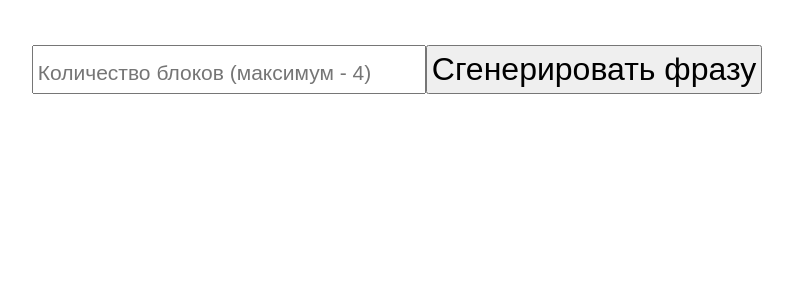
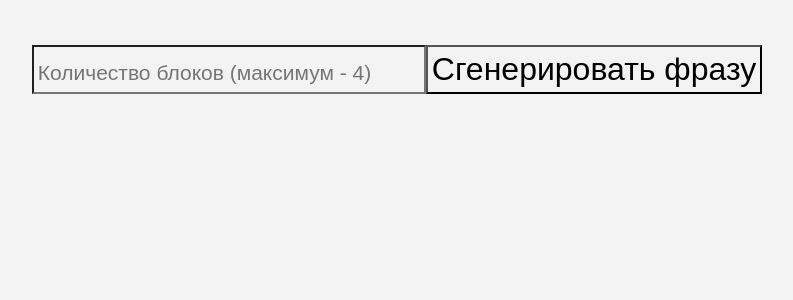
Before and after one commit to spleekz/phraze, a React (Create React App) app: page / in a window 1280 px wide. Shown: the top 300 px of the page, without its empty margins (243-1036 px from the left). Built offline with nearby package versions, Linux system fonts and the light colour scheme.

Commit message:
add app container and update global styles

```diff
--- a/src/App.tsx
+++ b/src/App.tsx
@@ -1,5 +1,5 @@
 import React, { FC } from 'react'
-import { createGlobalStyle } from 'styled-components'
+import styled, { createGlobalStyle } from 'styled-components'
 import { SearchForm } from './components/SearchForm'
 import { useStore } from './stores/RootStore/RootStoreContext'
 import { Phrases } from './components/Phrases'
@@ -9,20 +9,33 @@ const GlobalStyles = createGlobalStyle`
   * {
     margin:0;
     padding:0;
+    box-sizing:border-box;
+    background-color: #f3f3f3;
     font-family: 'Alegreya Sans SC', sans-serif;
   }
   body {
     padding:45px;
   }
+  input,button {
+    outline: none;
+  }
+`
+const AppContainer = styled.div`
+  display: flex;
+  flex-direction: column;
+  align-items: center;
 `
 
 export const App: FC = observer((): JSX.Element => {
   const { PhrasesStore } = useStore()
+
   return (
     <>
       <GlobalStyles />
-      <SearchForm />
-      {PhrasesStore.customPhrase.length !== 0 && <Phrases />}
+      <AppContainer>
+        <SearchForm />
+        {PhrasesStore.customPhrase.length !== 0 && <Phrases />}
+      </AppContainer>
     </>
   )
 })
```
